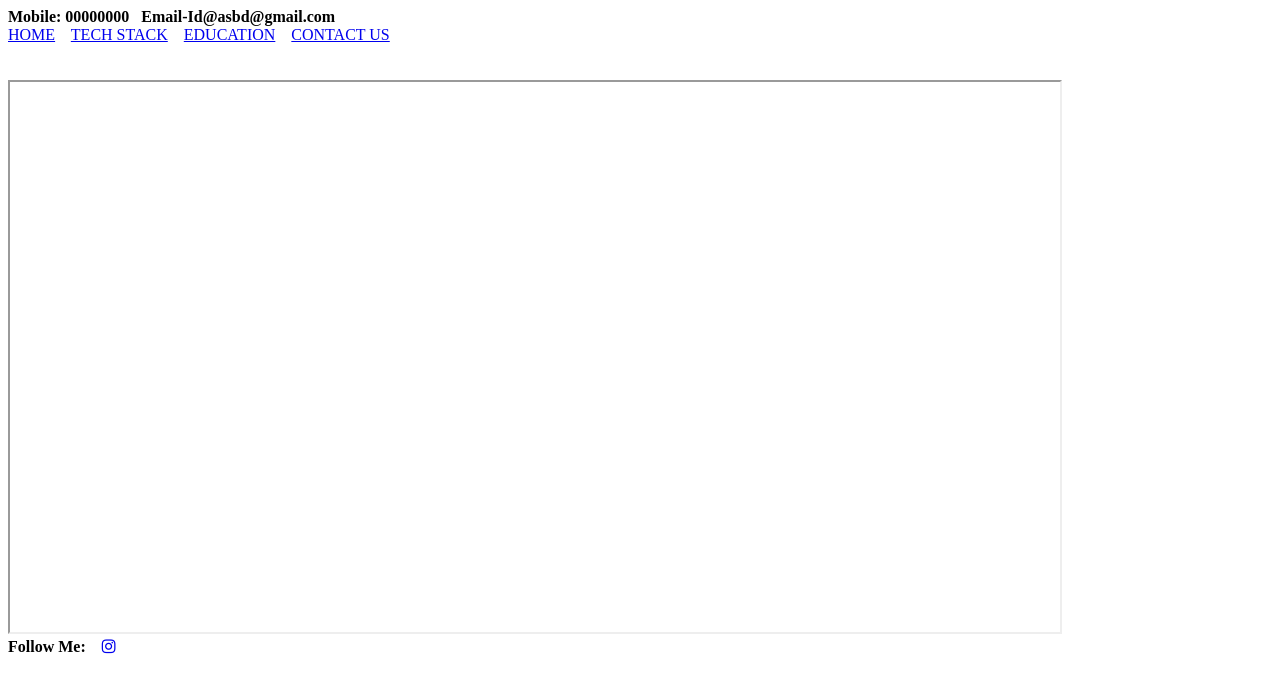
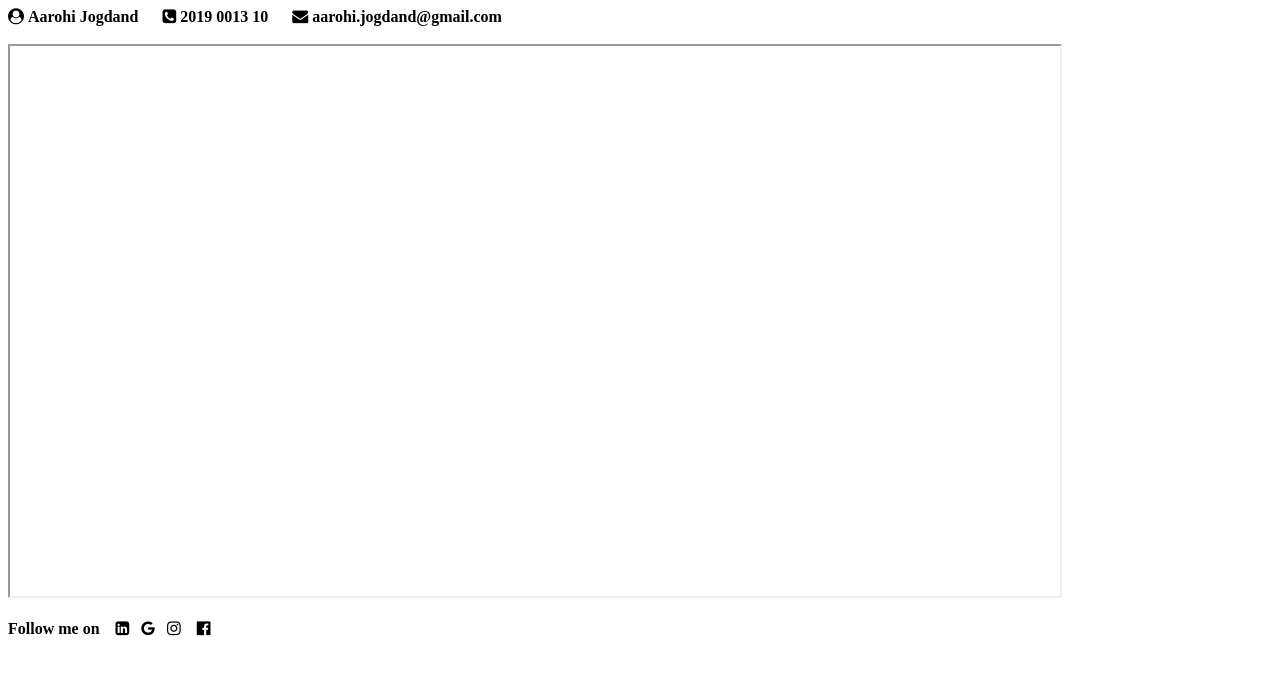
Before and after one commit to ShyamJogdand/my-profile, a plain HTML site: page index.html in a window 1280 px wide. Drawn offline with Linux system fonts and the light colour scheme.

Commit message:
fontawesome added
font awesome added

```diff
--- a/index.html
+++ b/index.html
@@ -8,11 +8,12 @@
   <body>
 
     <header>
-      <strong> Mobile: 00000000</strong>&nbsp;&nbsp;
-      <strong> Email-Id@asbd@gmail.com</strong>
+      <i class="fa fa-user-circle" aria-hidden="true"></i> <strong> Aarohi Jogdand </strong>&nbsp;&nbsp;&nbsp;&nbsp;
+      <i class="fa fa-phone-square" aria-hidden="true"></i> <strong> 2019 0013 10 </strong>&nbsp;&nbsp;&nbsp;&nbsp;
+      <i class="fa fa-envelope" aria-hidden="true"></i> <strong> aarohi.jogdand@gmail.com </strong>&nbsp;&nbsp;&nbsp;&nbsp;
     </header>
 
-    <nav>
+    <!-- <nav>
 
       <a href="home.html" target="myFrame">HOME</a>
     &nbsp;&nbsp;
@@ -23,19 +24,20 @@
     <a href="contactus.html" target="myFrame">CONTACT US</a>
     &nbsp;&nbsp;
 
-    </nav>
-
+    </nav> -->
 
     <br />
-    <br />
+    <!-- <iframe width="1050" height="550" name="myFrame" src="home.html"></iframe> -->
     <iframe width="1050" height="550" name="myFrame"></iframe>
     <br>
+    <br>
     <footer>
-      <strong> Follow Me: &nbsp;&nbsp;</strong>
-      <a href="https://www.instagram.com/" target="_blank"> <i class="fa fa-instagram" aria-hidden="true"></i> </a>
-
-
+      <strong> Follow me on &nbsp;&nbsp;</strong>
+      <i class="fa fa-linkedin-square" aria-hidden="true"></i>&nbsp;&nbsp;
+      <i class="fa fa-google" aria-hidden="true"></i>&nbsp;&nbsp;
+      <!-- <a href="https://www.instagram.com/" target="_blank"> -->
+      <i class="fa fa-instagram" aria-hidden="true"></i> </a>&nbsp;&nbsp;
+      <i class="fa fa-facebook-official" aria-hidden="true"></i>&nbsp;&nbsp;
     </footer>
-
   </body>
 </html>
```
